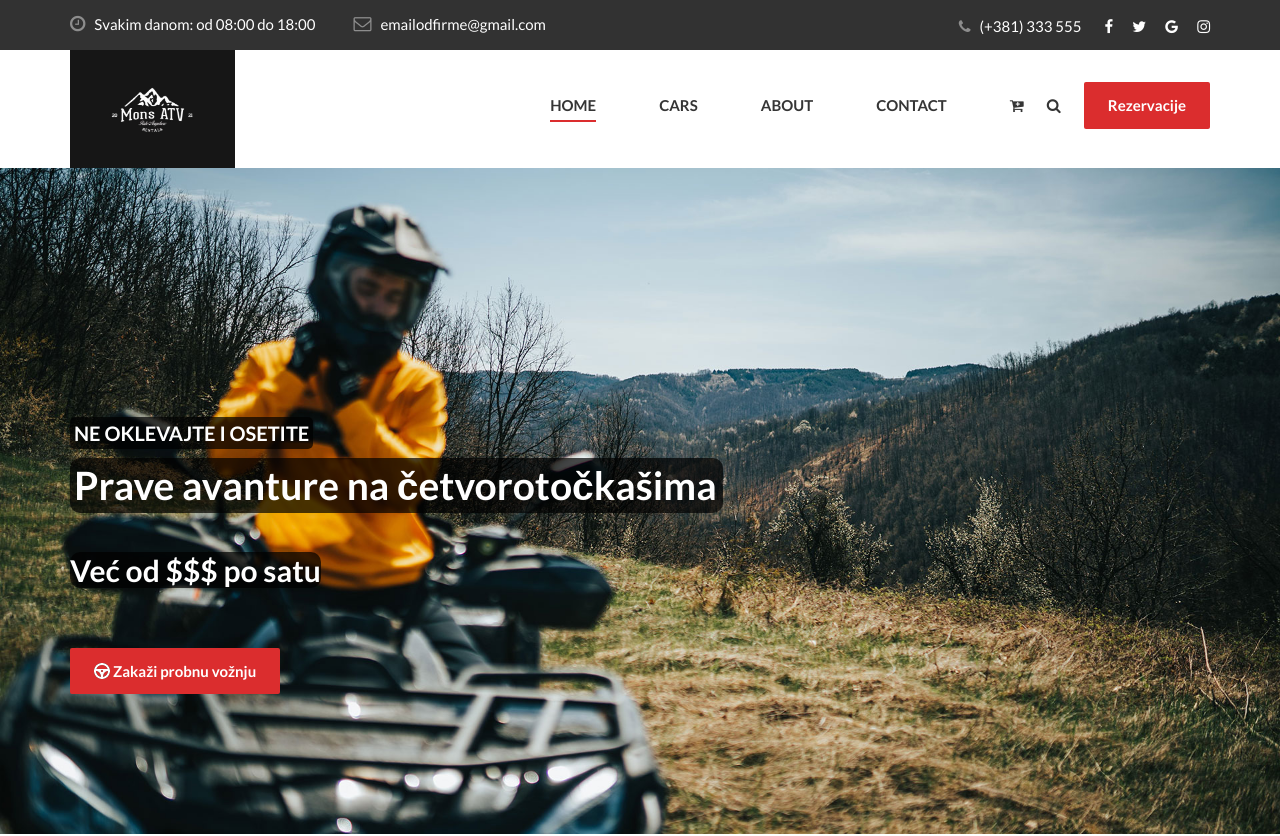
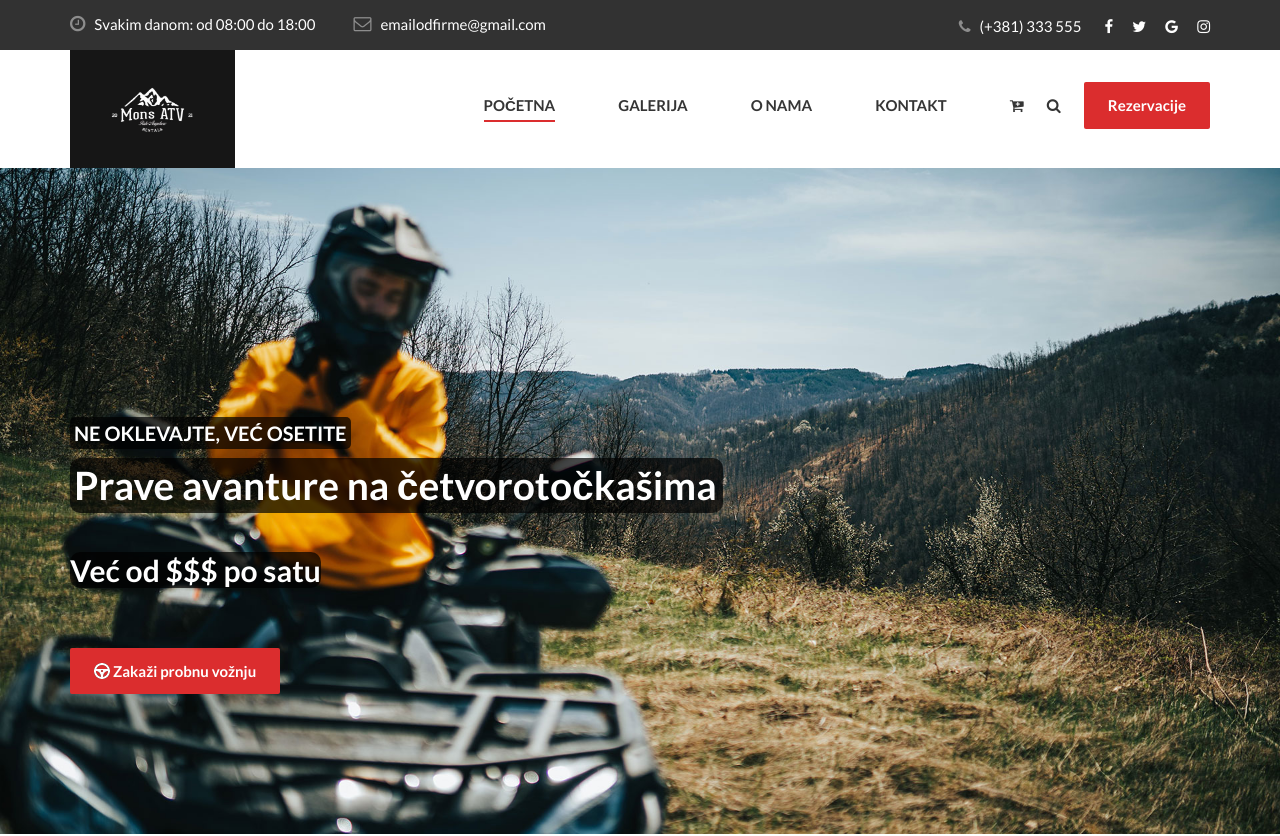
Before and after one commit to markosrb97/Rent-quad, a plain HTML site: page index.html in a window 1280 px wide. Shown: the top 836 px of the page. Drawn offline with Linux system fonts and the light colour scheme.

Commit message:
informacije.

```diff
--- a/index.html
+++ b/index.html
@@ -47,11 +47,11 @@
       <div id="mobile-menu-wrap"></div>
       <ul class="offcanvas__widget__add">
         <li><i class="fa fa-clock-o"></i> Svakim danom: od 08:00 do 18:00</li>
-        <li><i class="fa fa-envelope-o"></i> emailodfirme@gmail.com</li>
+        <li><i class="fa fa-envelope-o"></i> monsatvrentals@gmail.com</li>
       </ul>
       <div class="offcanvas__phone__num">
         <i class="fa fa-phone"></i>
-        <span>(+381) 333 555</span>
+        <span>069 565 75 48</span>
       </div>
       <div class="offcanvas__social">
         <a href="#"><i class="fa fa-facebook"></i></a>
@@ -105,10 +105,10 @@
             <div class="header__nav">
               <nav class="header__menu">
                 <ul>
-                  <li class="active"><a href="./index.html">Home</a></li>
-                  <li><a href="./car.html">Cars</a></li>
-                  <li><a href="./about.html">About</a></li>
-                  <li><a href="./contact.html">Contact</a></li>
+                  <li class="active"><a href="./index.html">Početna</a></li>
+                  <li><a href="./car.html">Galerija</a></li>
+                  <li><a href="./about.html">O nama</a></li>
+                  <li><a href="./contact.html">Kontakt</a></li>
                 </ul>
               </nav>
               <div class="header__nav__widget">
@@ -137,7 +137,7 @@
           <div class="col-lg-7">
             <div class="hero__text">
               <div class="hero__text__title">
-                <span>Ne oklevajte i osetite</span>
+                <span>Ne oklevajte, već osetite</span>
                 <h2>Prave avanture na četvorotočkašima</h2>
               </div>
               <div class="hero__text__price">
```
Also changed, not shown: car.html (+1 -1 lines).
